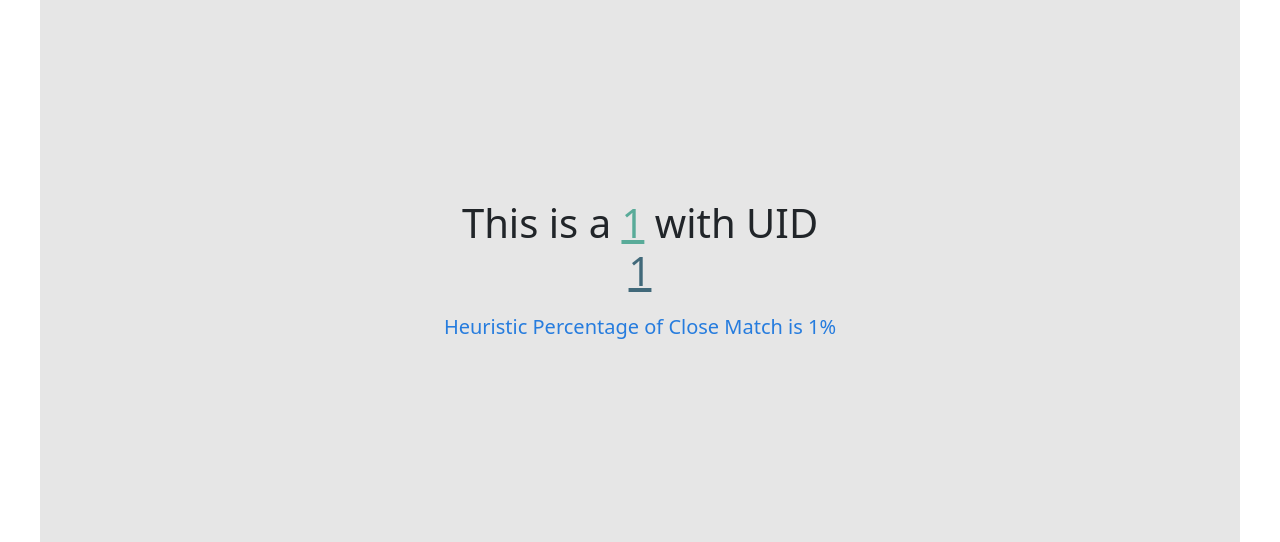
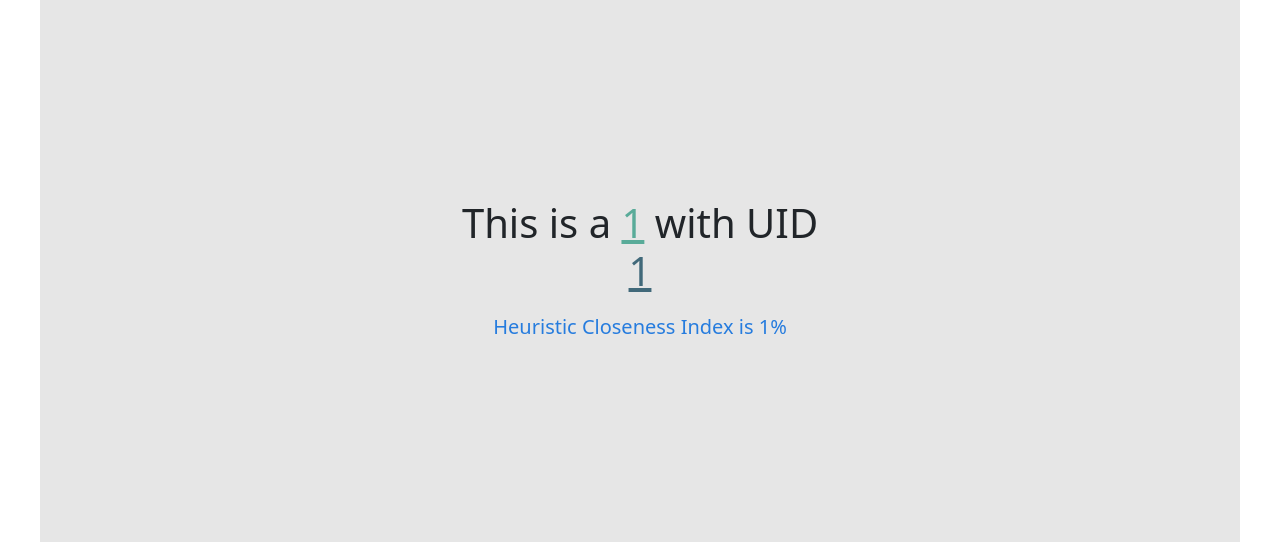
Before and after one commit to sudchau/kulchaunew, a Flask app: page /result/1 in a window 1280 px wide. Shown: the part 41-583 px from the top of the page. Run offline with Flask 2, Linux system fonts and the light colour scheme.

Commit message:
closeness index

```diff
--- a/templates/result.html
+++ b/templates/result.html
@@ -32,7 +32,7 @@
 </head>
 <body>
     {% if flag %}
-        <h1>This is a <span class="new">{{identif}}</span> with UID<br><span class="hehe">{{uiid}}</span><br><span class="yyy">Heuristic Percentage of Close Match is {{final_score}}%</span></h1>
+        <h1>This is a <span class="new">{{identif}}</span> with UID<br><span class="hehe">{{uiid}}</span><br><span class="yyy">Heuristic Closeness Index is {{final_score}}%</span></h1>
 
     {% else %}
         <h1><span class="new">{{uiid}}</span></h1>
```
